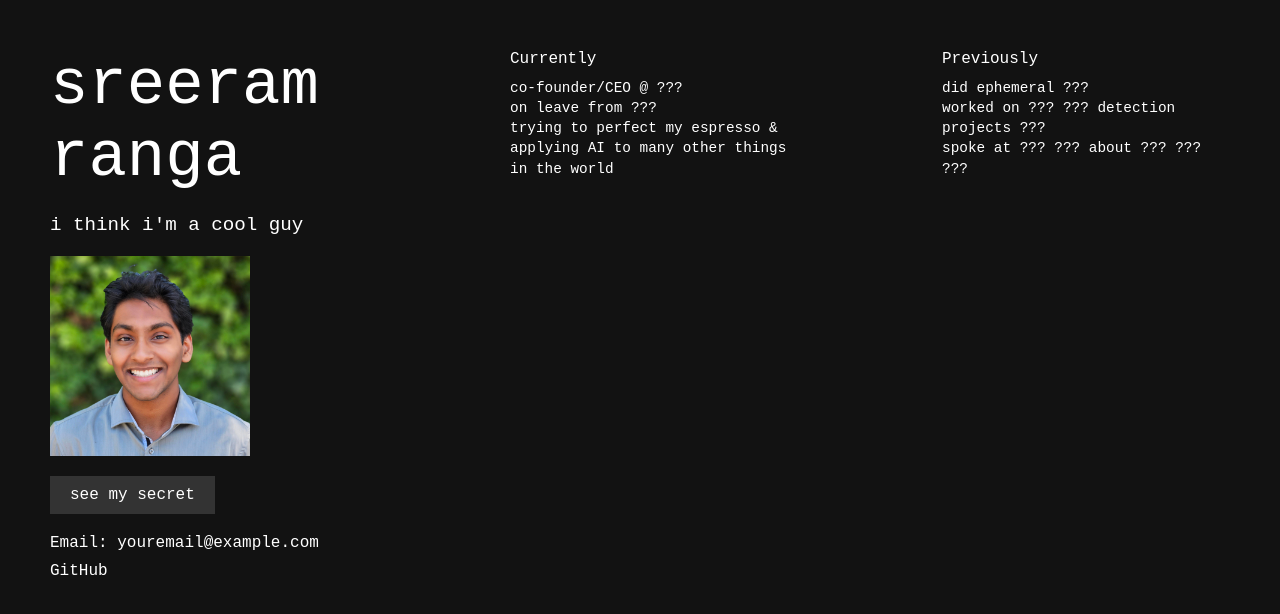
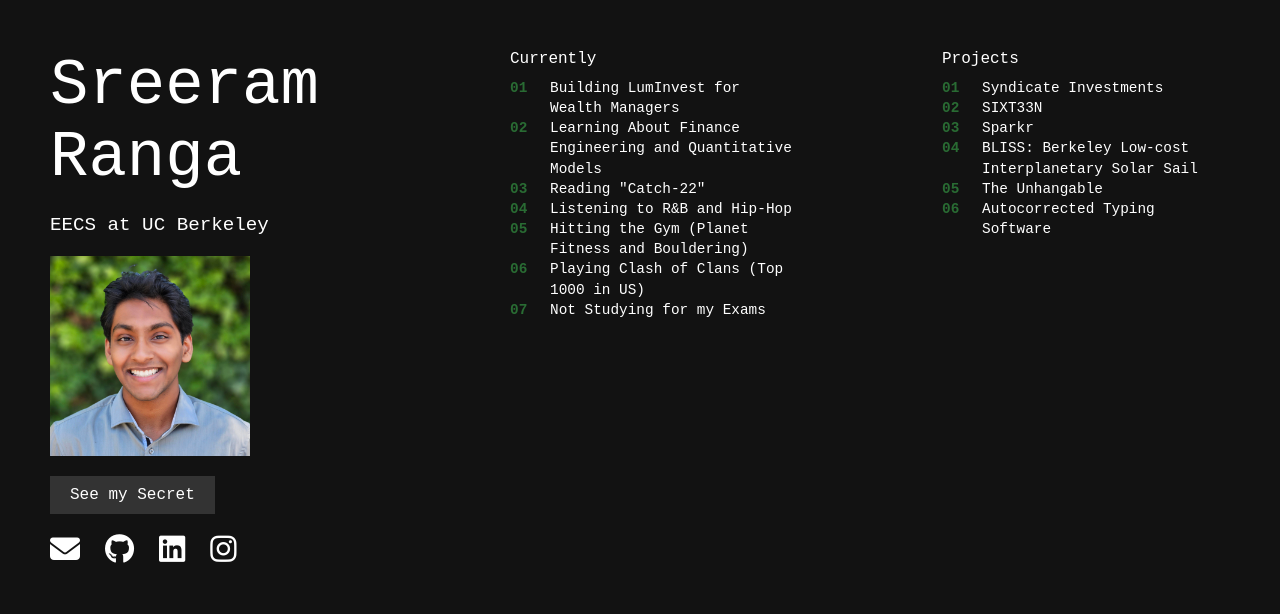
Before and after one commit to sreeramranga11/personal-website, a plain HTML site: page index.html in a window 1280 px wide. Drawn offline with Linux system fonts and the light colour scheme.

```diff
--- a/index.html
+++ b/index.html
@@ -5,16 +5,18 @@
   <title>Sreeram Ranga - Personal Website</title>
   <link rel="stylesheet" href="styles.css" />
   <link rel="icon" type="image/jpeg" href="picture.jpg">
+  <!-- Font Awesome CDN -->
+  <link rel="stylesheet" href="https://cdnjs.cloudflare.com/ajax/libs/font-awesome/6.4.0/css/all.min.css">
 </head>
 <body>
   <div class="container">
     <!-- Left Panel: Name, tagline, image, button, contact links -->
     <div class="left-panel">
       <h1>
-        <span class="animate-text" data-speed="50">sreeram</span><br>
-        <span class="animate-text" data-speed="50">ranga</span>
+        <span class="animate-text" data-speed="50">Sreeram</span><br>
+        <span class="animate-text" data-speed="50">Ranga</span>
       </h1>
-      <p class="subtitle animate-text">i think i'm a cool guy</p>
+      <p class="subtitle animate-text">EECS at UC Berkeley</p>
 
       <!-- Profile image wrapper for spotlight effect -->
       <div class="profile-image-wrapper">
@@ -22,45 +24,63 @@
       </div>
 
       <!-- Secret button placed below the image wrapper -->
-      <button id="secretBtn" class="secret-btn animate-text">see my secret</button>
+      <button id="secretBtn" class="secret-btn animate-text">See my Secret</button>
 
       <!-- Hidden audio element for secret.mp3 -->
       <audio id="secretAudio" src="secret.mp3" style="display:none;"></audio>
 
-      <p class="contact animate-text">
-        Email: <a href="mailto:youremail@example.com">youremail@example.com</a>
-      </p>
-      <p class="contact animate-text">
-        <a href="https://github.com/your-github" target="_blank">GitHub</a>
-      </p>
+    <!-- Social icons section without the animate-text class -->
+    <div class="social-icons">
+        <a href="mailto:sreeramgoudranga@gmail.com" class="social-icon" title="Email">
+        <i class="fa-solid fa-envelope"></i>
+        </a>
+        <a href="https://github.com/sreeramranga11" target="_blank" class="social-icon" title="GitHub">
+        <i class="fa-brands fa-github"></i>
+        </a>
+        <a href="https://www.linkedin.com/in/sreeramranga" target="_blank" class="social-icon" title="LinkedIn">
+        <i class="fa-brands fa-linkedin"></i>
+        </a>
+        <a href="https://instagram.com/sreeramranga11" target="_blank" class="social-icon" title="Instagram">
+        <i class="fa-brands fa-instagram"></i>
+        </a>
     </div>
 
-    <!-- Right Panel: Two columns (Currently & Previously) -->
+
+    </div>
+
+    <!-- Right Panel: Two columns (Currently & Projects) -->
     <div class="right-panel">
       <div class="column">
         <h2 class="animate-text">Currently</h2>
         <ul>
-          <li class="animate-text">co-founder/CEO @ ???</li>
-          <li class="animate-text">on leave from ???</li>
+          <li class="animate-text">Building LumInvest for Wealth Managers</li>
+            <li class="animate-text">Learning About Finance Engineering and Quantitative Models</li>
+            <li class="animate-text">Reading "Catch-22"</li>
+            <li class="animate-text">Listening to R&B and Hip-Hop</li>
+          <li class="animate-text">Hitting the Gym (Planet Fitness and Bouldering)</li>
+            <li class="animate-text">Playing Clash of Clans (Top 1000 in US)</li>
           <li class="animate-text">
-            trying to perfect my espresso & applying AI to many other things in the world
+            Not Studying for my Exams
           </li>
         </ul>
       </div>
       <div class="column">
-        <h2 class="animate-text">Previously</h2>
+        <h2 class="animate-text">Projects</h2>
         <ul>
-          <li class="animate-text">did ephemeral ???</li>
-          <li class="animate-text">worked on ??? ??? detection projects ???</li>
+          <li class="animate-text">Syndicate Investments</li>
+          <li class="animate-text">SIXT33N</li>
           <li class="animate-text">
-            spoke at ??? ??? about ??? ??? ???
+            Sparkr
           </li>
+          <li class="animate-text">BLISS: Berkeley Low-cost Interplanetary Solar Sail</li>
+          <li class="animate-text">The Unhangable</li>
+          <li class="animate-text">Autocorrected Typing Software</li>
         </ul>
       </div>
     </div>
   </div>
 
-  <!-- Global overlay (initially hidden) -->
+  <!-- Global overlay (for secret effects) -->
   <div id="globalOverlay"></div>
 
   <script src="script.js"></script>
--- a/styles.css
+++ b/styles.css
@@ -204,3 +204,44 @@
   .secret-btn:hover {
     background-color: #555;
   }
+
+/* Social icons container: display vertically with spacing */
+.social-icons {
+    display: flex;
+    flex-direction: row;
+    gap: 25px;
+    margin-top: 20px;
+  }
+
+  /* Each social icon link */
+  .social-icons a {
+    display: inline-block;
+    text-decoration: none;
+    color: #ffffff;
+  }
+
+  /* Font Awesome icons styling */
+  .social-icons i {
+    font-size: 30px;
+    color: #ffffff;
+  }
+
+  /* Numbered list items for the "Currently" and "Previously" lists */
+.column ul {
+    counter-reset: list-counter;
+  }
+
+  .column ul li {
+    counter-increment: list-counter;
+    position: relative;
+    padding-left: 40px; /* leave space for the number */
+  }
+
+  .column ul li::before {
+    content: counter(list-counter, decimal-leading-zero);
+    position: absolute;
+    left: 0;
+    top: 0;
+    color: #296b33; /* change this to your desired accent color */
+    font-weight: bold;
+  }
```
